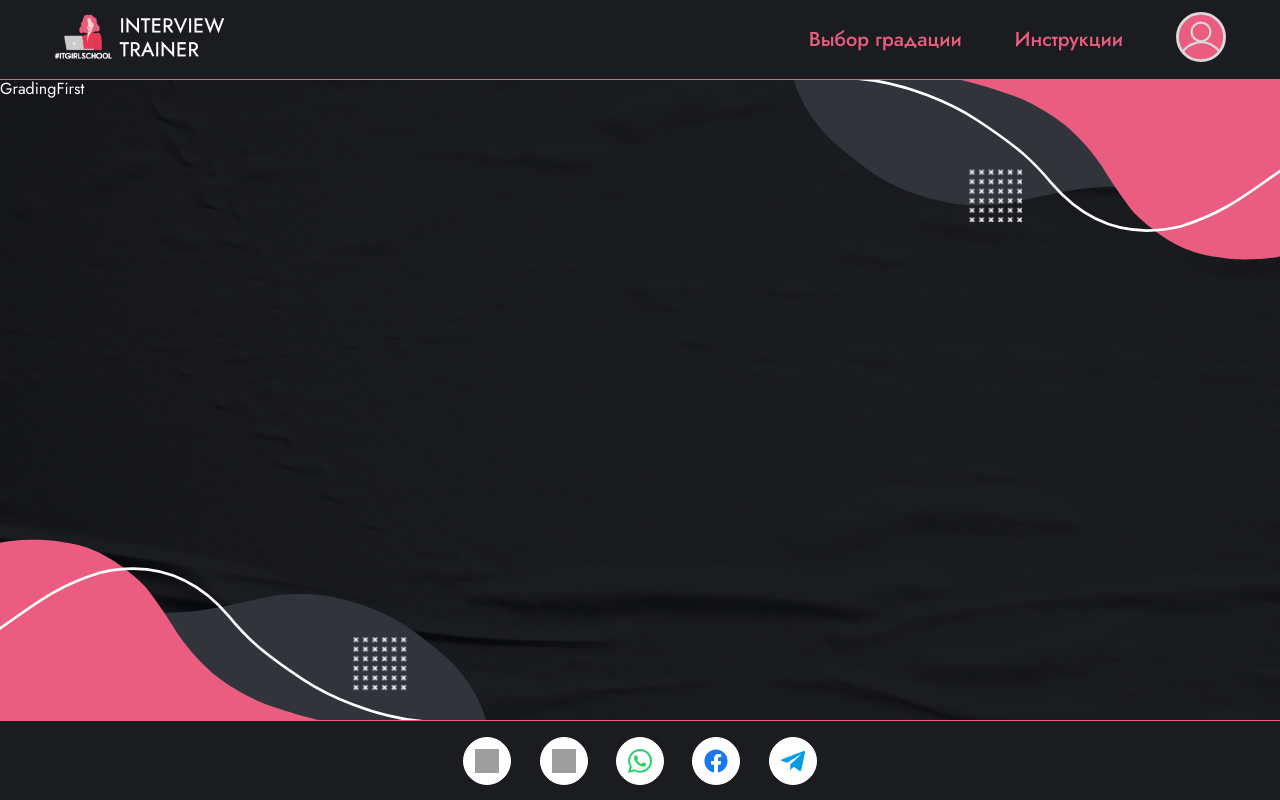
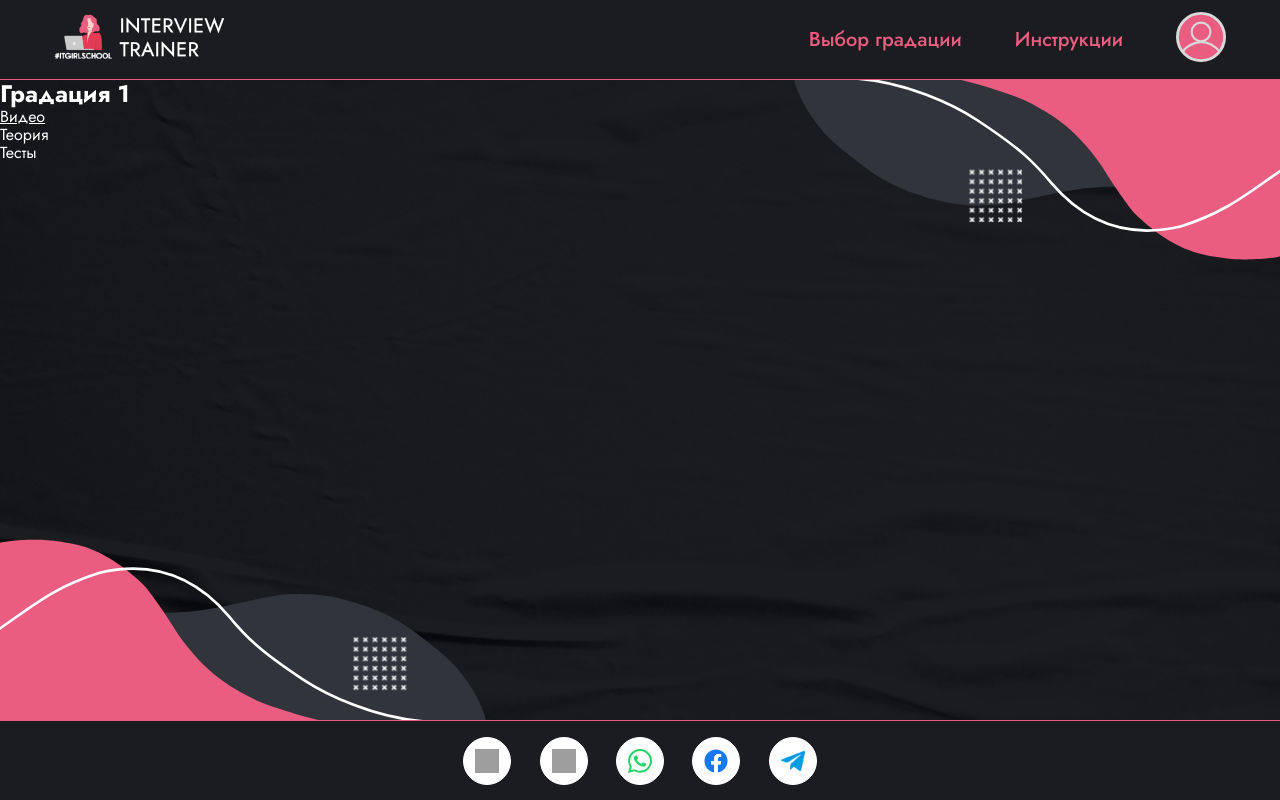
Before and after one commit to itgirlschool/InterviewTrainer, a React (Vite) app: page /gradingfirst in a window 1280 px wide. Built offline with nearby package versions, Linux system fonts and the light colour scheme; no server answers; the database is empty; grey boxes are pictures that could not be loaded.

Commit message:
feat: add routing to video page in gradingfirst

```diff
--- a/src/Pages/GradingFirst/GradingFirst.jsx
+++ b/src/Pages/GradingFirst/GradingFirst.jsx
@@ -1,5 +1,30 @@
+import {
+  Link,
+  Outlet,
+  useLocation,
+} from "react-router-dom";
 import "./GradingFirst.scss";
 
 export default function GradingFirst() {
-  return <div>GradingFirst</div>;
+  const location = useLocation();
+
+  const showNavigation =
+    location.pathname === "/gradingfirst";
+
+  return (
+    <div>
+      {showNavigation && (
+        <>
+          <h2>Градация 1</h2>
+          <div>
+            <Link to="videofirst">Видео</Link>
+            <p>Теория</p>
+            <p>Тесты</p>
+          </div>
+        </>
+      )}
+
+      <Outlet />
+    </div>
+  );
 }
--- /dev/null
+++ b/src/Pages/GradingFirst/VideoFirst/VideoFirst.jsx
@@ -0,0 +1,12 @@
+import { Link } from "react-router-dom";
+
+export default function VideoFirst() {
+  return (
+    <>
+      <Link to="/gradingfirst">Градация 1</Link>
+      <span> {">"} Видеоуроки</span>
+      <div>Навигация по видеоурокам</div>
+      <div>Блок для встраивания плейера</div>
+    </>
+  );
+}
--- a/src/Pages/index.js
+++ b/src/Pages/index.js
@@ -10,6 +10,8 @@ import GradingSecond from "./GradingSecond/GradingSecond";
 import GradingThird from "./GradingThird/GradingThird";
 import Instructions from "./Instructions/Instructions";
 import Profile from "./Profile/Profile";
+import VideoFirst from "./GradingFirst/VideoFirst/VideoFirst";
+
 export {
   RootLayout,
   Home,
@@ -23,4 +25,5 @@ export {
   GradingThird,
   Instructions,
   Profile,
+  VideoFirst,
 };
--- a/vite.config.js
+++ b/vite.config.js
@@ -1,7 +1,7 @@
-import { defineConfig } from 'vite'
-import react from '@vitejs/plugin-react-swc'
+import { defineConfig } from "vite";
+import react from "@vitejs/plugin-react-swc";
 
 // https://vitejs.dev/config/
 export default defineConfig({
   plugins: [react()],
-})
+});
```
Also changed, not shown: src/app/router.jsx (+19 -0 lines), 1 other file (tests, documents, lock files or other folders).
